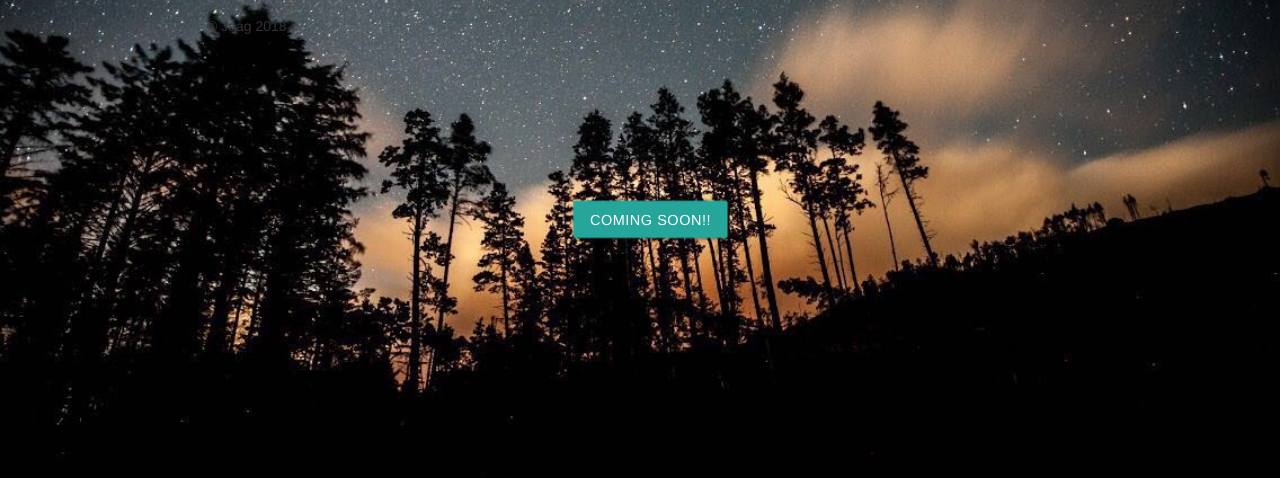
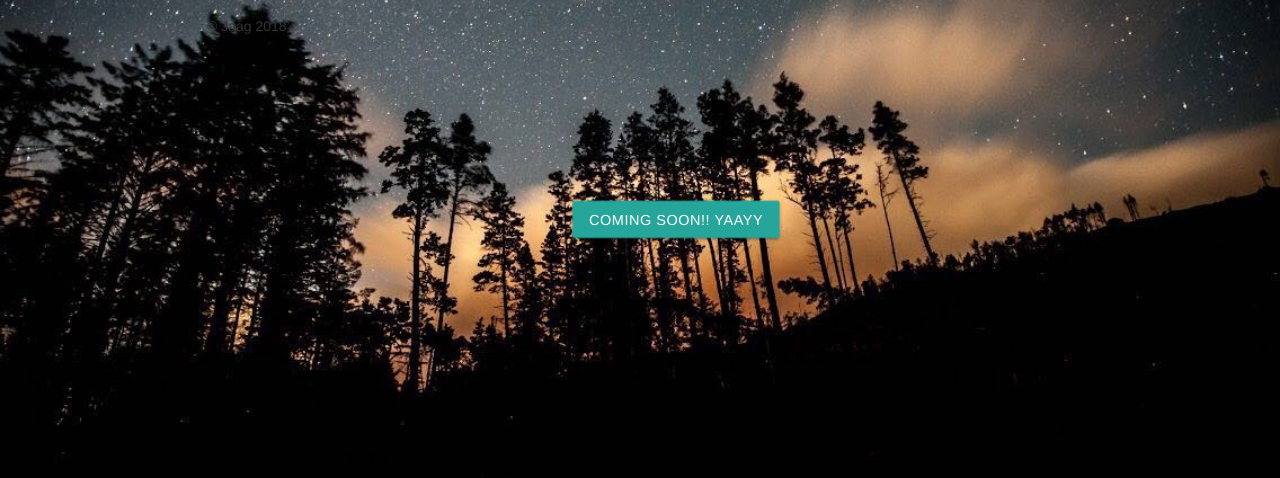
Before and after one commit to Jagan359/Taskbuster, a Django app: page / in a window 1280 px wide. Shown: the part 198-676 px from the top of the page. Run offline with Django 3.2, Linux system fonts and the light colour scheme; some libraries are stand-ins or nearby versions.

Commit message:
change to index

```diff
--- a/taskbuster/templates/taskbuster/index.html
+++ b/taskbuster/templates/taskbuster/index.html
@@ -14,6 +14,6 @@
 
        <!--  <h3 class="silverywhite_color shine">Hello, world! Welcome to my web site!!</h3>
          -->
-        <a class="waves-effect waves-light btn animated infinite bounce centered pulse">Coming Soon!!</a>
+        <a class="waves-effect waves-light btn animated infinite bounce centered pulse">Coming Soon!! Yaayy</a>
 
     {% endblock %}
```
